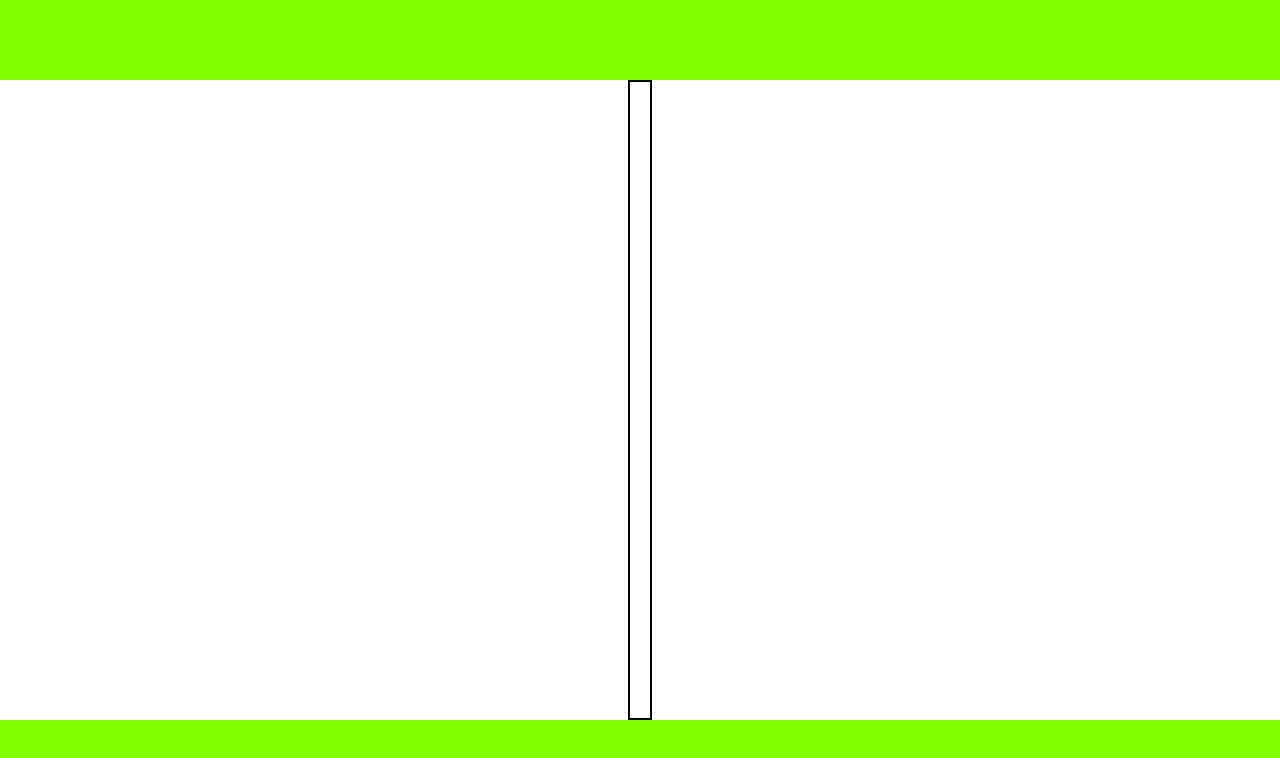
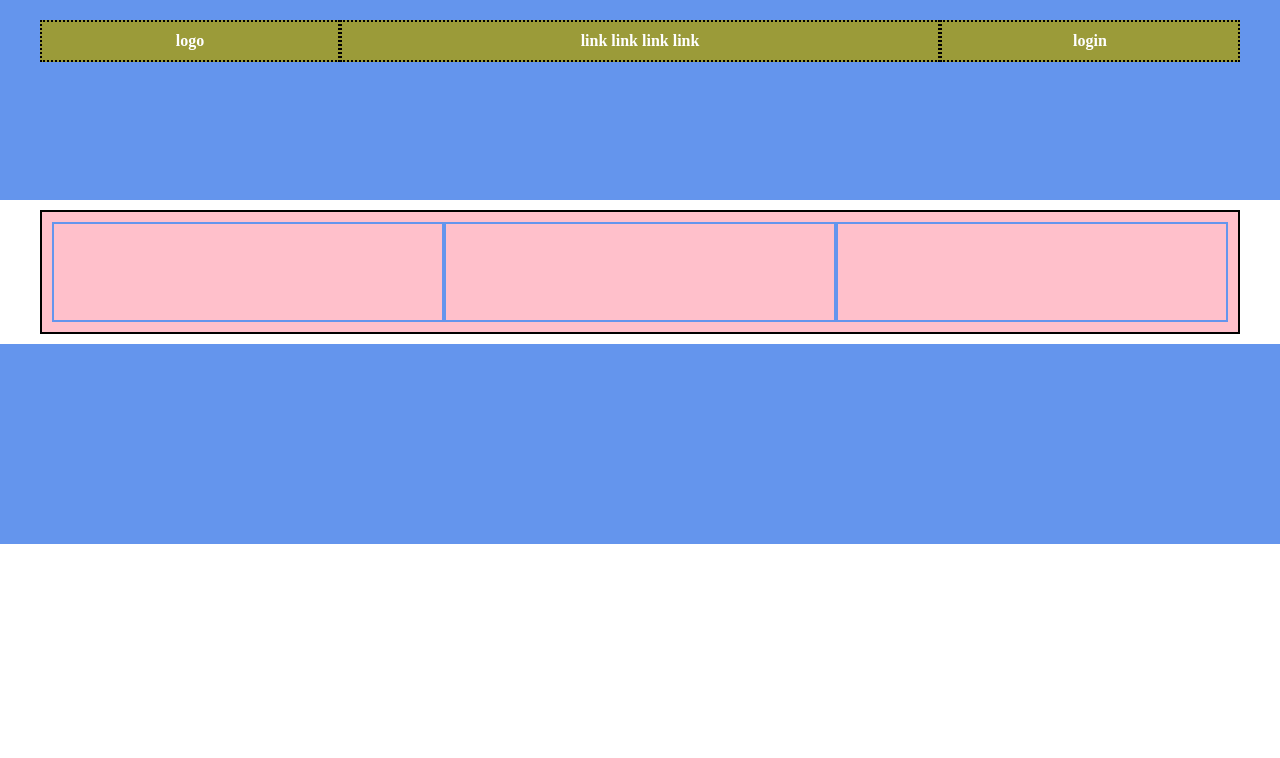
Before and after one commit to FraBona/htmlcss-struttura-discord, a plain HTML site: page index.html in a window 1280 px wide. Drawn offline with Linux system fonts and the light colour scheme.

Commit message:
commit-header

```diff
--- a/css/main.css
+++ b/css/main.css
@@ -4,31 +4,46 @@
   box-sizing: border-box;
 }
 
+.page-header{
 
-
-.site-wrapper{
-  display: flex;
-  flex-direction: column;
-  min-height: 100vh;
 }
 
-
-
-.main-content{
-  margin: 0 auto;
-  flex-grow: 1;
-}
-
-.container{
+.struct-header{
   max-width: 1200px;
   margin: 0 auto;
 }
 
-.page-footer{
-
-  top: 100%;
+.first-block{
+  border: 10px solid black;
+  background-color: blue;
 }
 
+.container{
+  background-color: pink;
+  max-width: 1200px;
+  margin: 0 auto;
+}
+
+.row{
+  display: flex;
+  flex-wrap: wrap;
+}
+
+.col-3{
+  flex-basis: calc(100% / 3);
+}
+
+.col-4{
+  flex-basis: calc(100% / 4);
+  display: flex;
+  justify-content: center;
+}
+
+.col-2{
+  flex-basis: calc(100% / 2);
+  display: flex;
+  justify-content: center;
+}
 
 
 /* DEBUG */
@@ -36,12 +51,44 @@
 .debug .page-header,
 .debug .page-footer{
   padding: 20px;
-  background-color: chartreuse;
-  min-height: 80px;
+  background-color: cornflowerblue;
+  min-height: 200px;
 }
 
 .debug .main-content{
-  min-height: 600px;
+  margin: 10px;
+}
+
+.debug .container{
   padding: 10px;
   border: 2px solid black;
 }
+
+/*.debug .struct-header{
+  min-height: 100px;
+  padding: 10px;
+  background-color: yellowgreen;
+  border: 2px solid black;
+}*/
+
+.debug .col-3{
+  min-height: 100px;
+  padding: 10px;
+  border: 2px solid cornflowerblue;
+  color: white;
+  font-weight: 700;
+}
+
+/*.debug .row-header{
+  padding: 10px;
+  border: 2px solid violet;
+}*/
+
+.debug .col-header{
+  min-height: 15px;
+  padding: 10px;
+  background-color: rgb(155, 155, 57);
+  border: 2px dotted black;
+  color: white;
+  font-weight: 700;
+}
--- a/index.html
+++ b/index.html
@@ -7,20 +7,28 @@
   <link rel="stylesheet" href="./css/main.css">
 </head>
 <body class="debug">
-  <div class="site-wrapper">
   <header class="page-header">
-
+    <div class="struct-header">
+      <div class="row row-header">
+        <div class="col-4 col-header">logo</div>
+        <div class="col-2 col-header">link link link link</div>
+        <div class="col-4 col-header">login</div>
+      </div>
+    </div>
   </header>
 
   <main class="main-content">
-      <section>
+    <section class="first=block">
       <div class="container">
-
+        <div class="row">
+          <div class="col-3"></div>
+          <div class="col-3"></div>
+          <div class="col-3"></div>
+        </div>
       </div>
     </section>
   </main>
 
   <footer class="page-footer"></footer>
-  </div>
 </body>
 </html>
```
Lines whose indentation alone changed are shown as unchanged.
